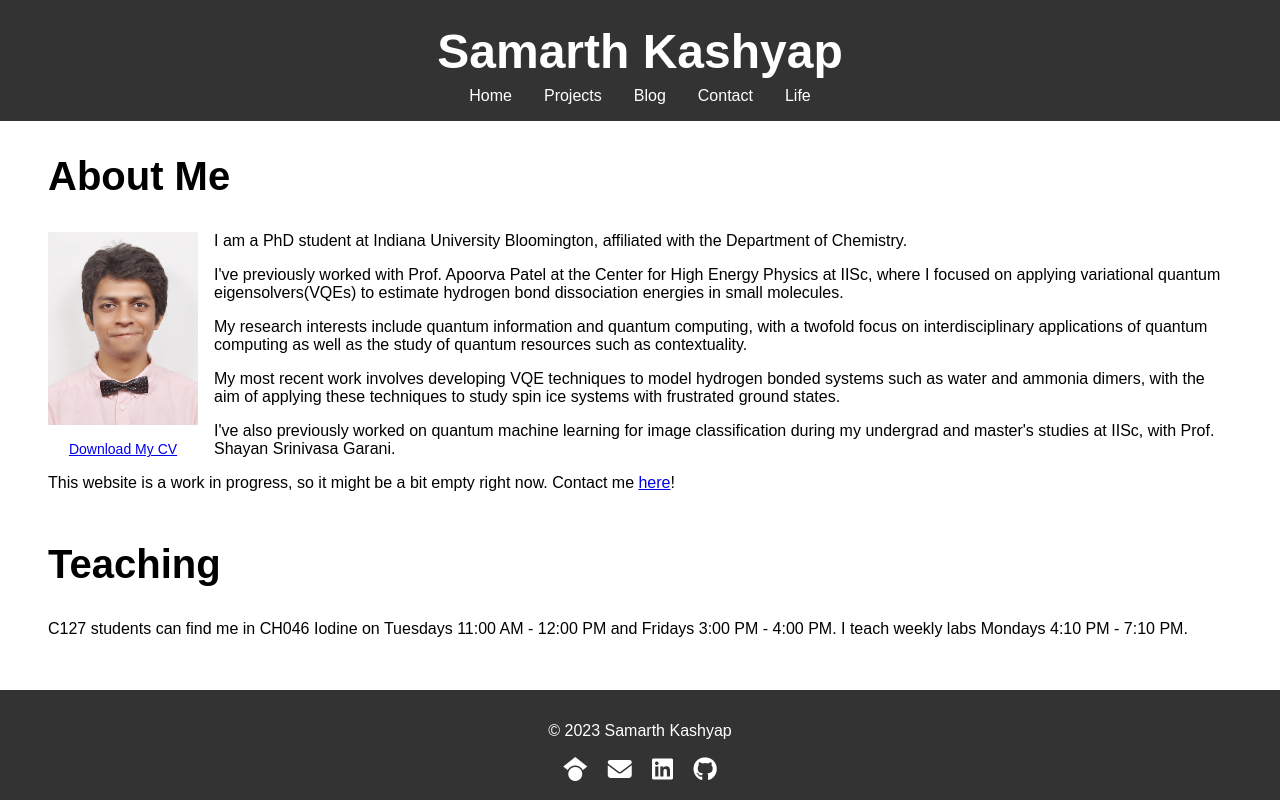
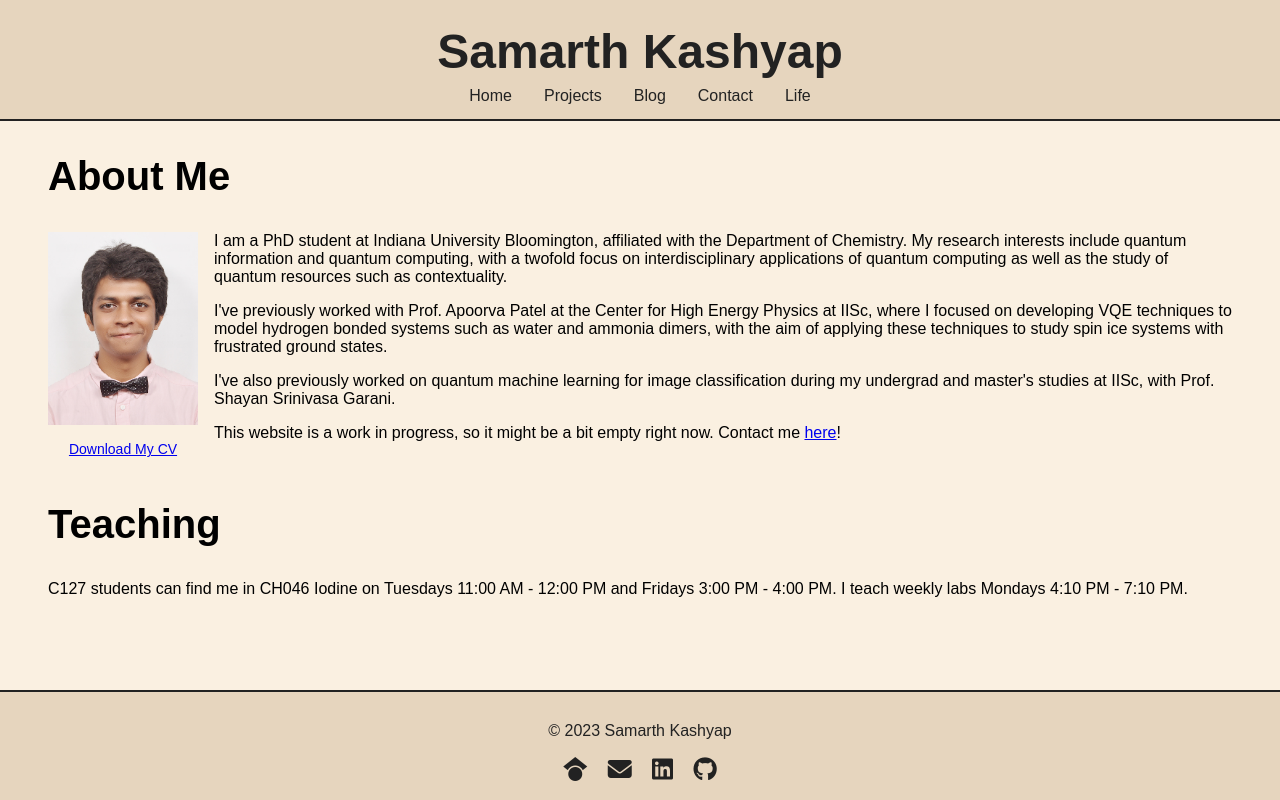
Before and after one commit to somearthling/somearthling.com, a plain HTML site: page index.html in a window 1280 px wide. Drawn offline with Linux system fonts and the light colour scheme.

Commit message:
Changed styles and added some things

```diff
--- a/footer.html
+++ b/footer.html
@@ -1,4 +1,5 @@
-<footer>
+<footer style="position: relative;">
+    <hr style="border: none; border-top: 2px solid var(--header-footer-text); margin: 0; position: absolute; left: 0; width: 100%; top: 0;">
     <p>&copy; 2023 Samarth Kashyap</p>
     <div class="social-icons">
         <a href="https://scholar.google.com/citations?user=pjCEdigAAAAJ&hl=en" target="_blank"><i class="fab fa-google-scholar"></i></a>
--- a/header.html
+++ b/header.html
@@ -10,4 +10,5 @@
             <li><a href="life.html">Life</a></li>
         </ul>
     </nav>
+    <hr style="border: none; border-top: 2px solid var(--header-footer-text); margin: 0; position: absolute; left: 0; width: 100%; bottom: 0;">
 </header>
--- a/index.html
+++ b/index.html
@@ -90,19 +90,13 @@
         </figure>
         <p>
             I am a PhD student at Indiana University Bloomington, affiliated with the
-            Department of Chemistry.
-        </p>
-        <p>
-            I've previously worked with Prof. Apoorva Patel at the Center for High Energy Physics at IISc, where I
-            focused on applying variational quantum eigensolvers(VQEs) to estimate hydrogen bond dissociation energies in small molecules.
-        </p>
-        <p>
-            My research interests include quantum information and quantum computing,
+            Department of Chemistry. My research interests include quantum information and quantum computing,
             with a twofold focus on interdisciplinary applications of quantum computing
             as well as the study of quantum resources such as contextuality.
         </p>
         <p>
-            My most recent work involves developing VQE techniques to model hydrogen
+            I've previously worked with Prof. Apoorva Patel at the Center for High Energy Physics at IISc, where I
+            focused on developing VQE techniques to model hydrogen
             bonded systems such as water and ammonia dimers, with the aim of
             applying these techniques to study spin ice systems with frustrated
             ground states.
--- a/styles.css
+++ b/styles.css
@@ -7,17 +7,26 @@ html, body {
     flex-direction: column;
 }
 
+/* Colors */
+:root {
+    --primary-color: #E6D5BE;
+    --sec-bg: #FAF0E1;
+    --sec-text: #222;
+    --header-footer-text: #222;
+}
+
 /* General styles */
 body {
     font-family: Arial, sans-serif;
     margin: 0;
     padding: 0;
     box-sizing: border-box;
+    background-color: var(--primary-color);
 }
 
 header {
-    background-color: #333;
-    color: #fff;
+    background-color: var(--primary-color);
+    color: var(--header-footer-text);
     padding: 1rem;
     text-align: center;
     position: relative;
@@ -42,7 +51,7 @@ nav ul li {
 }
 
 nav ul li a {
-    color: #fff;
+    color: var(--header-footer-text);
     text-decoration: none;
 }
 
@@ -51,11 +60,13 @@ section {
     padding-top: 0;
     padding-bottom: 0;
     flex: 1;
+    background-color: var(--sec-bg);
+    color: var(--black);
 }
 
 footer {
-    background-color: #333;
-    color: #fff;
+    background-color: var(--primary-color);
+    color: var(--header-footer-text);
     text-align: center;
     padding: 1rem;
 }
@@ -106,7 +117,7 @@ img.profile {
 
 /* Footer styles */
 footer .social-icons a {
-    color: #fff;
+    color: var(--header-footer-text);
     margin: 0 0.5rem;
     font-size: 1.5rem;
     text-decoration: none;
@@ -161,9 +172,3 @@ header a {
     text-decoration: none;
     color: inherit; /* Inherit the color from the parent element */
 }
-
-/* Optionally, you can set a specific color */
-header a {
-    text-decoration: none;
-    color: #fff; /* Replace with your desired color */
-}
```
Also changed, not shown: life.html (+1 -1 lines).
